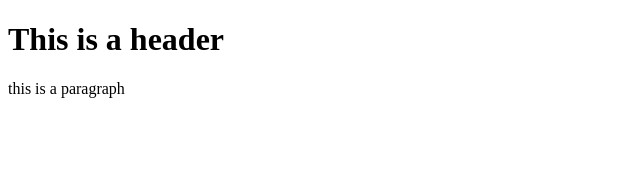
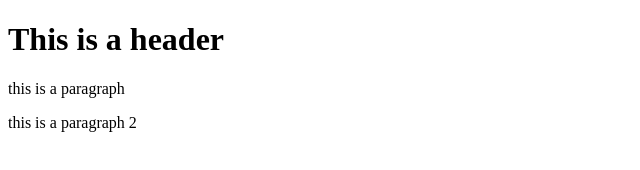
Before and after one commit to munug/git-test, a plain HTML site: page index.html in a window 1280 px wide. Shown: the whole page, without its empty margins (0-640 px from the left). Drawn offline with Linux system fonts and the light colour scheme.

Commit message:
third commit

```diff
--- a/index.html
+++ b/index.html
@@ -6,5 +6,6 @@
     <body>
         <h1>This is a header</h1>
         <p>this is a paragraph</p>
+        <p>this is a paragraph 2</p>
     </body>
 </html>
```
